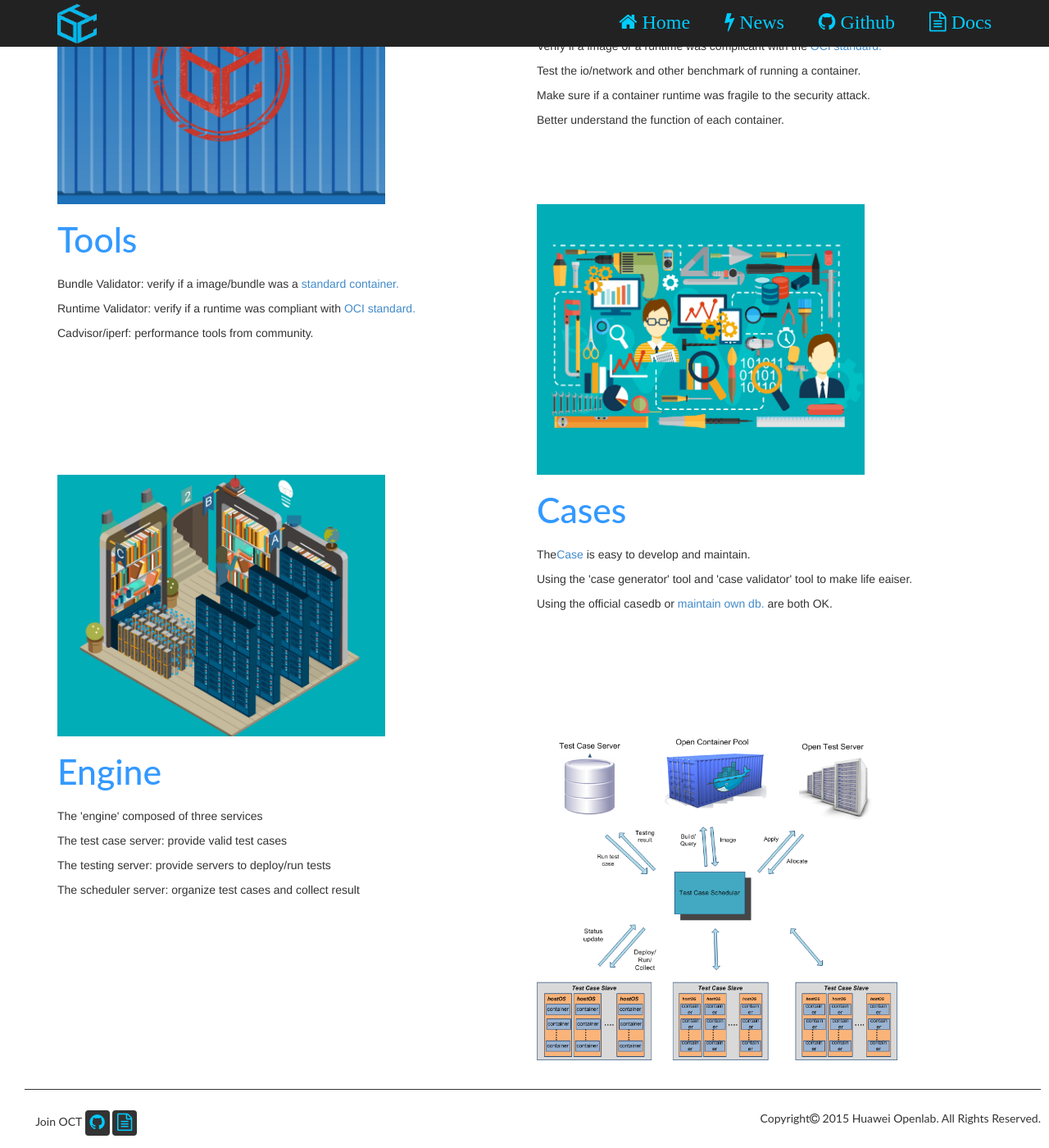
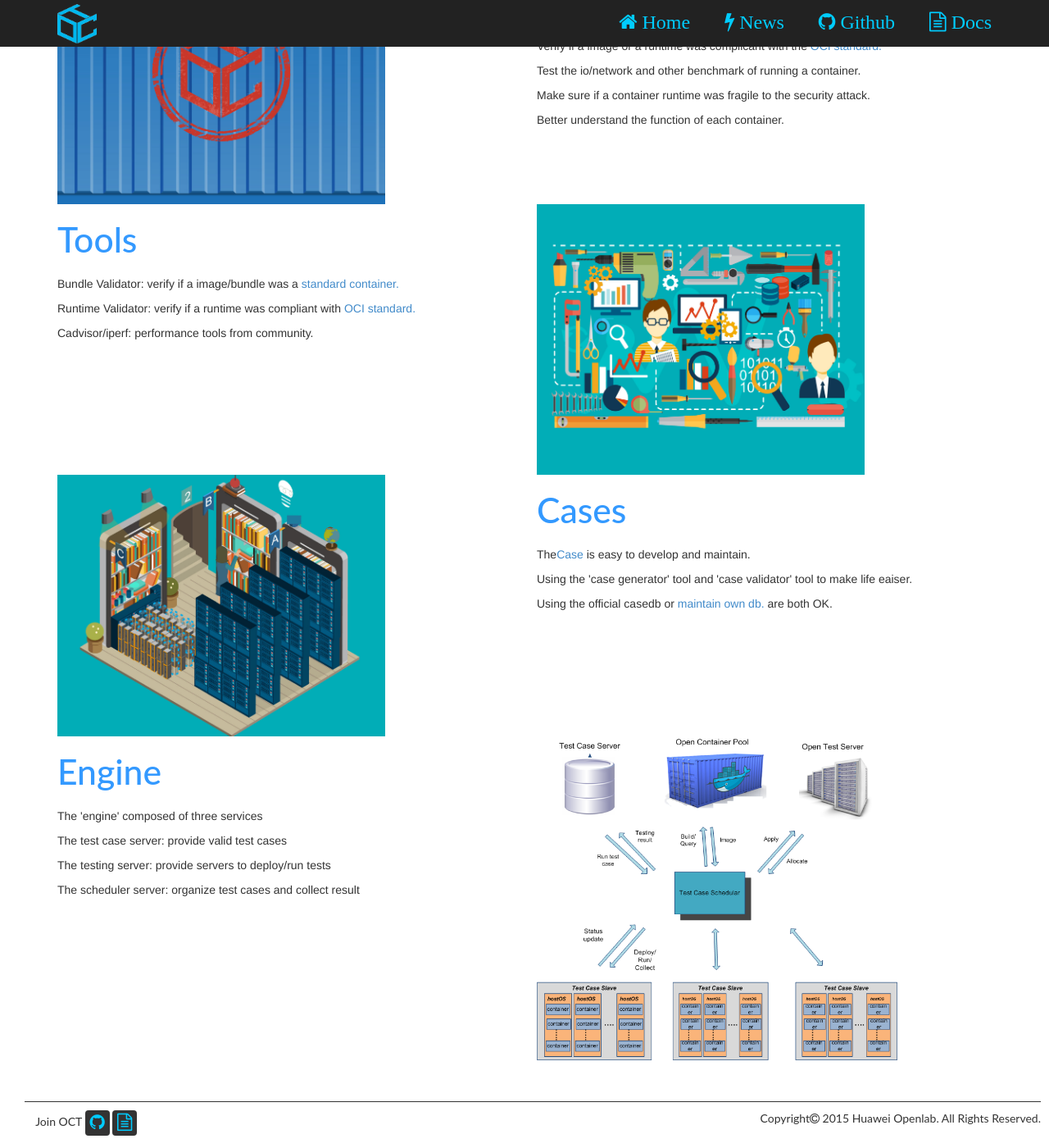
Before and after one commit to ociweb/ociweb.github.io, a Jekyll site: the page index.html, which Jekyll copies as it is, in a window 1280 px wide and 1400 px high, scrolled down 980 px. Shown: the whole window at 82% size. Built offline with Jekyll 4.4.1, drawn with Linux system fonts in a browser that asks for light colours; some web fonts are replaced.

Commit message:
add style

```diff
--- a/assets/css/style.css
+++ b/assets/css/style.css
@@ -220,7 +220,7 @@ h3 {
 }
 .footer .separator-hr {
   position: relative;
-  top: -25px;
+  top: -10px;
   margin: 0 auto;
   border-top: 1px solid #333333;
 }
```
